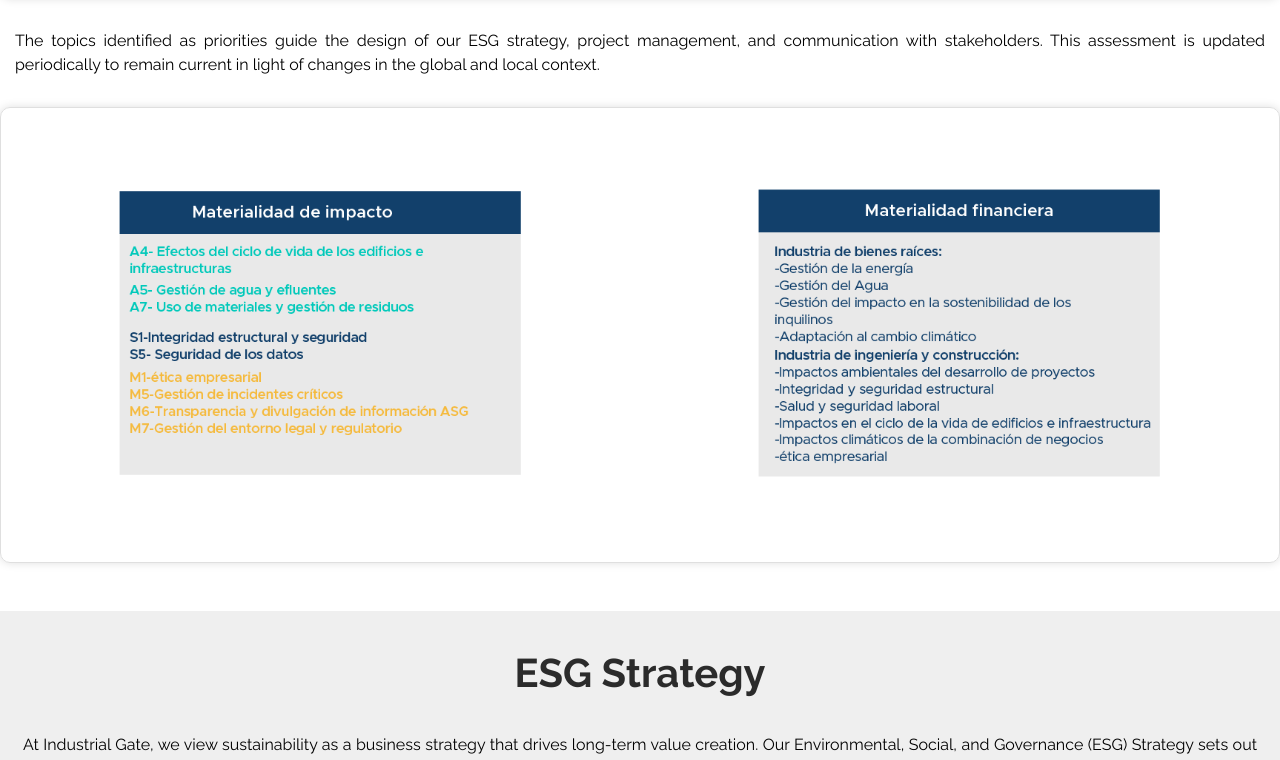
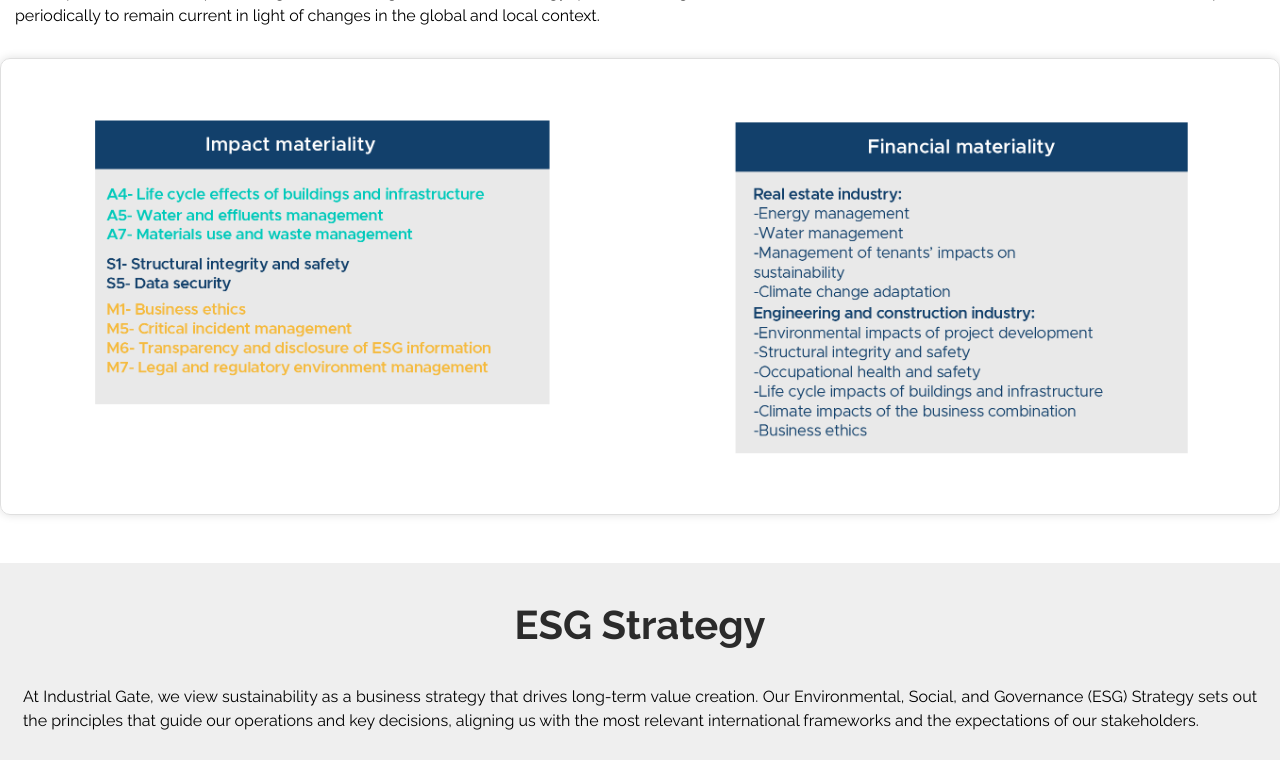
Before and after one commit to diegosanru/ig_esg, a Django app: page /en/materialidad in a window 1280 px wide. Shown: the part 1317-2077 px from the top of the page. Run offline with Django 3.2, Linux system fonts and the light colour scheme; some libraries are stand-ins or nearby versions.

Commit message:
traduccion | observaciones pt.2

```diff
--- a/frontend/templates/en/frontend/modelo_asg/materialidad.html
+++ b/frontend/templates/en/frontend/modelo_asg/materialidad.html
@@ -415,7 +415,7 @@
 
                 </p>
                 <div class="row justify-content-center mat-img">
-                    <img src="{% static 'images/asg/materialidadig/materialidad.png' %}"
+                    <img src="{% static 'images/asg/materialidadig/materialidad-eng.png' %}"
                          class="col-md-8 wow fadeInUp mb-4"
                          style="max-width: 80%; height: auto;">
                 </div>
@@ -427,14 +427,14 @@
                 <div class="row justify-content-center mat-img">
                     <!-- Imagen izquierda -->
                     <div class="col-md-6 text-center">
-                        <img src="{% static 'images/asg/materialidadig/temas1.png' %}"
+                        <img src="{% static 'images/asg/materialidadig/temas1-eng.png' %}"
                              class="wow fadeInUp mb-4"
                              style="width: 80%; height: auto;">
                     </div>
 
                     <!-- Imagen derecha -->
                     <div class="col-md-6 text-center">
-                        <img src="{% static 'images/asg/materialidadig/temas2.png' %}"
+                        <img src="{% static 'images/asg/materialidadig/temas2-eng.png' %}"
                              class="wow fadeInUp mb-4"
                              style="width: 80%; height: auto;">
                     </div>
@@ -801,7 +801,7 @@
                         <a class="d-flex flex-column"
                            href="https://investorcloud.s3.amazonaws.com/IndustrialGate/InformesAnuales/IAS_2024_IG_VF_SN.pdf"
                            target="_blank">
-                            <img class="mb-3" src="/static/images/modelo_asg/imagen_2024.png" alt="">
+                            <img class="mb-3" src="/static/images/modelo_asg/imagen_2024-eng.png" alt="">
                             <button class="btn btn-default btn-primary">Annual Sustainability Report 2024</button>
                         </a>
                     </div>
```
Also changed, not shown: frontend/static/images/asg/materialidadig/materialidad-eng.png (added), frontend/static/images/asg/materialidadig/temas1-eng.png (added), frontend/static/images/asg/materialidadig/temas2-eng.png (added), frontend/static/images/modelo_asg/imagen_2024-eng.png (added).
